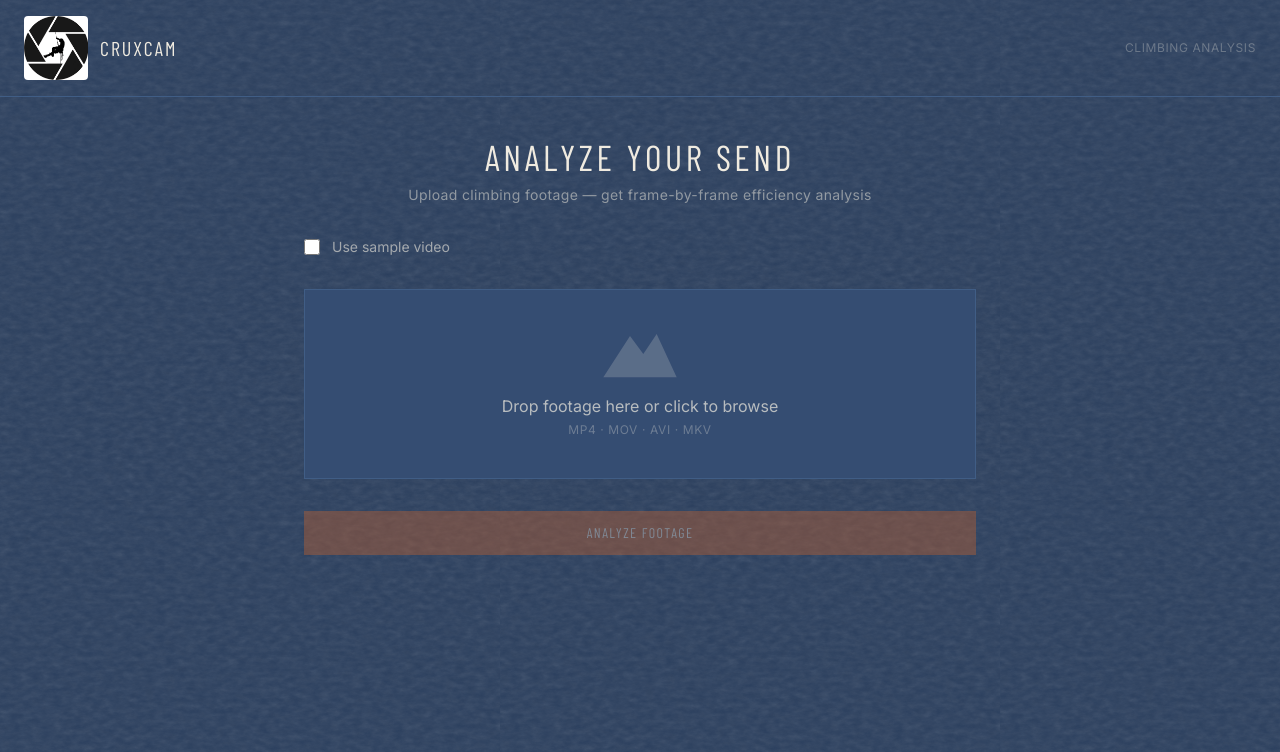
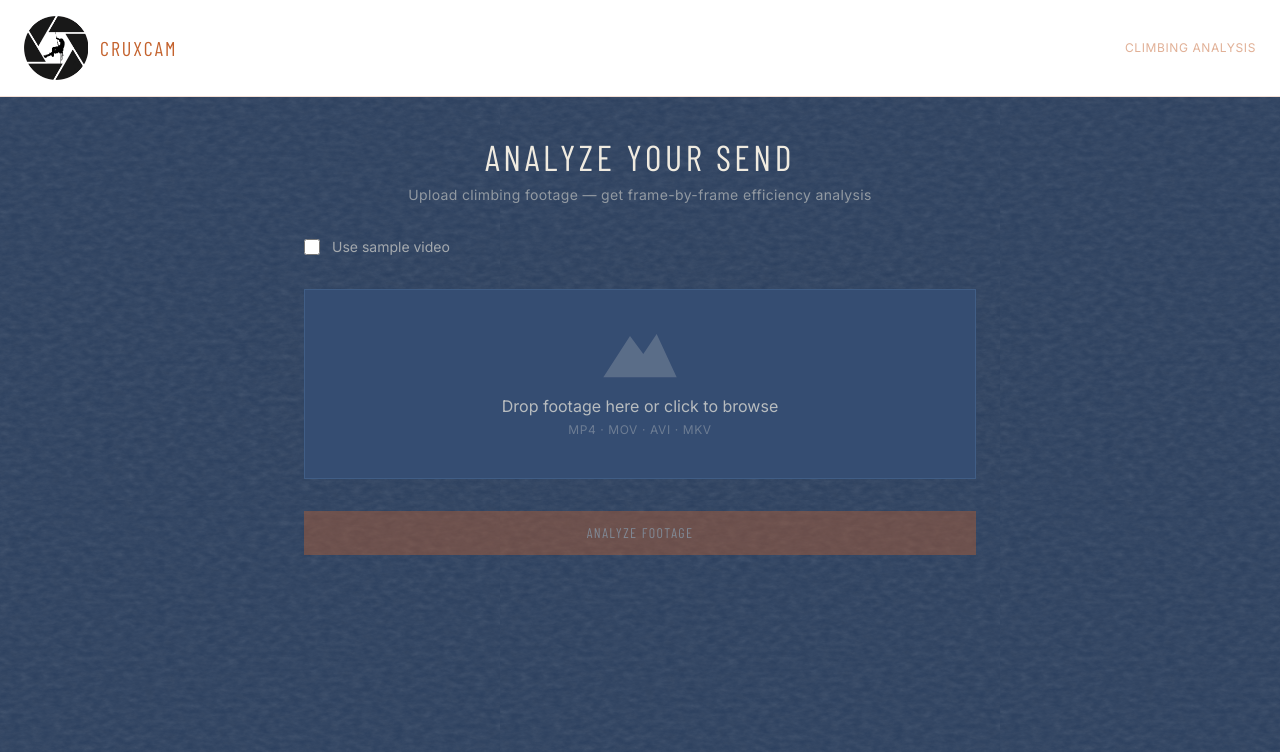
Before and after one commit to NicoCeresa/CruxCam, a React (Vite) app in the folder frontend/: page / in a window 1280 px wide. Shown: the top 752 px of the page. Built offline with nearby package versions, Linux system fonts and the light colour scheme; no server answers.

Commit message:
updated nav bar

```diff
--- a/frontend/src/components/Header.tsx
+++ b/frontend/src/components/Header.tsx
@@ -1,11 +1,11 @@
 export default function Header() {
   return (
-    <header className="border-b border-navy-lighter px-6 py-4 flex items-center gap-3">
+    <header className="bg-white border-b border-terracotta/20 px-6 py-4 flex items-center gap-3">
       <img src="/climbing_logo.png" alt="CruxCam" className="w-16 h-16 object-contain rounded" />
-      <span className="font-display text-xl font-700 tracking-widest uppercase text-cream">
+      <span className="font-display text-xl font-700 tracking-widest uppercase text-terracotta">
         CruxCam
       </span>
-      <span className="ml-auto text-cream/30 text-xs font-body tracking-wider uppercase">
+      <span className="ml-auto text-terracotta/50 text-xs font-body tracking-wider uppercase">
         Climbing Analysis
       </span>
     </header>
```
